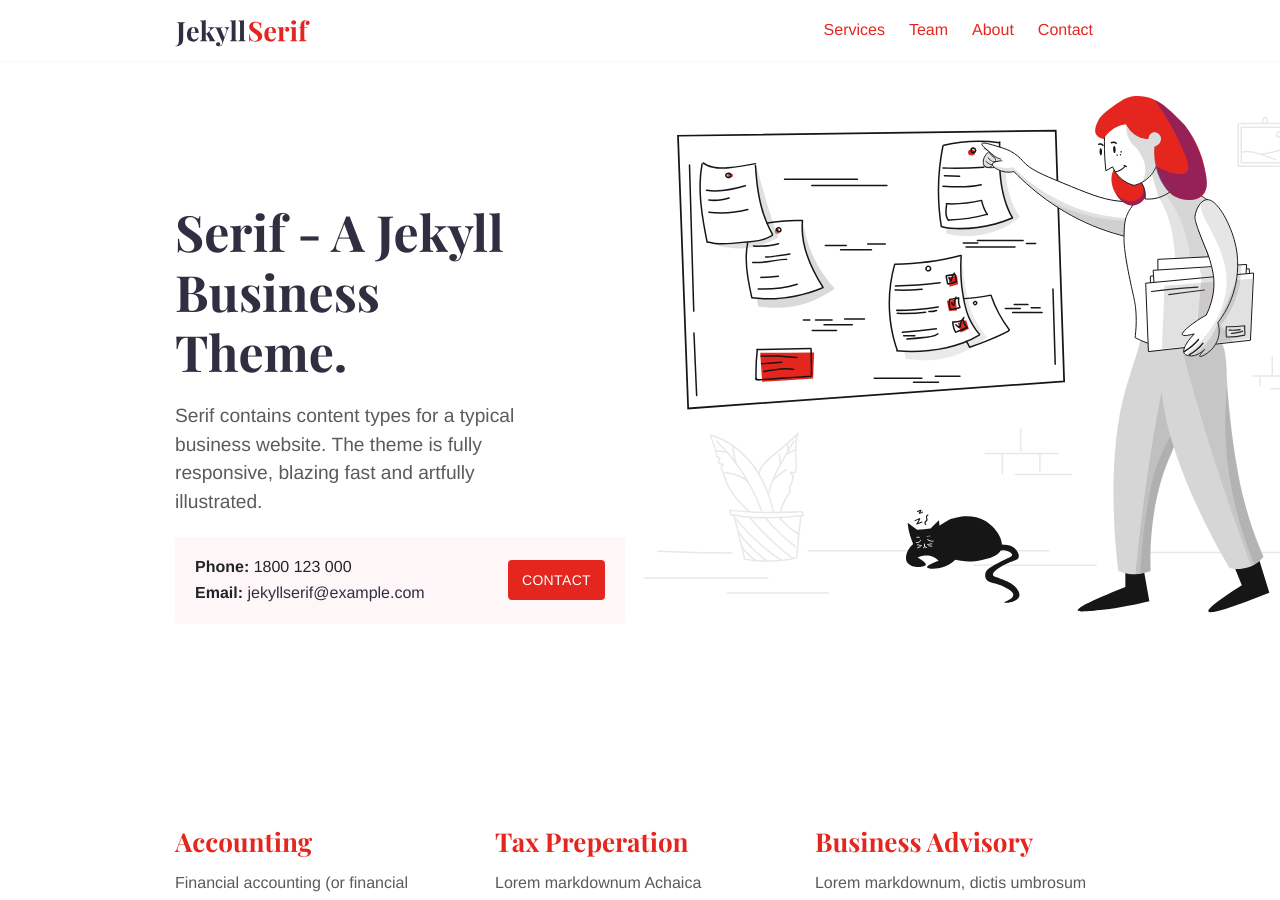
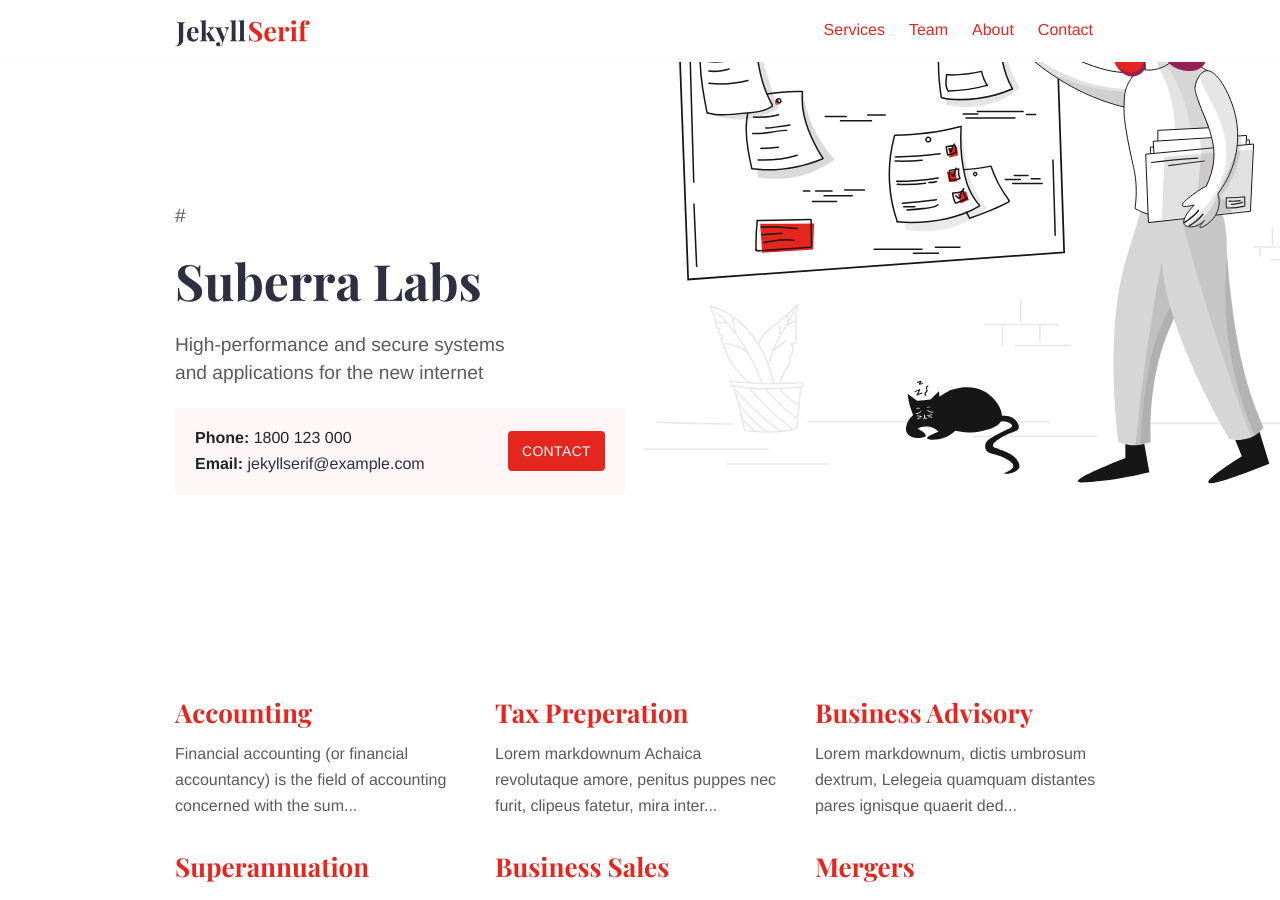
Before and after one commit to stackbit-projects/magical-squid-0c7c1, a Jekyll site: the page built from index.md, in a window 1280 px wide and 900 px high. Built offline with Jekyll 4.4.1, drawn with Linux system fonts in a browser that asks for light colours.

Commit message:
index.md: updated markdown_content

```diff
--- a/index.md
+++ b/index.md
@@ -6,7 +6,10 @@ intro_image: images/illustrations/pointing.svg
 intro_image_absolute: true
 intro_image_hide_on_mobile: true
 ---
+#
 
-# Serif - A Jekyll Business Theme.
+# Suberra Labs
 
-Serif contains content types for a typical business website. The theme is fully responsive, blazing fast and artfully illustrated.
+
+
+High-performance and secure systems and applications for the new internet
```
